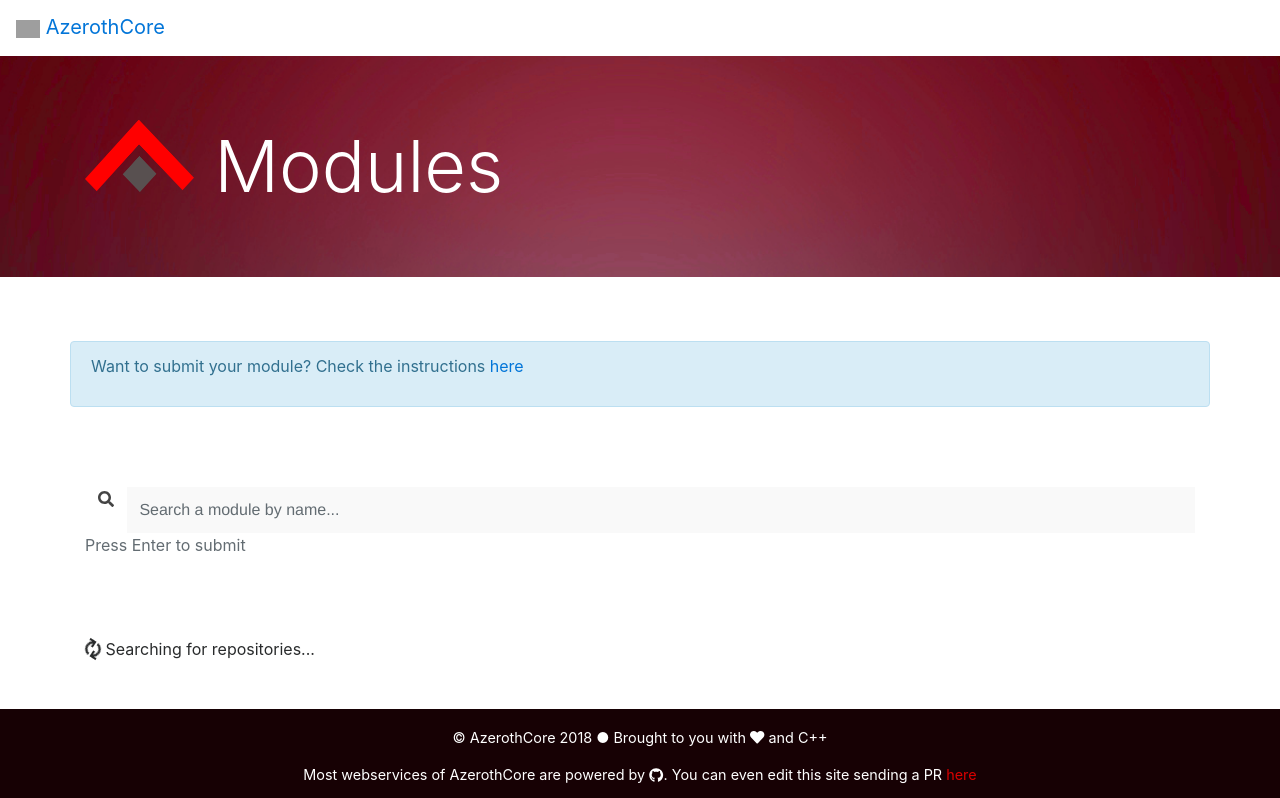
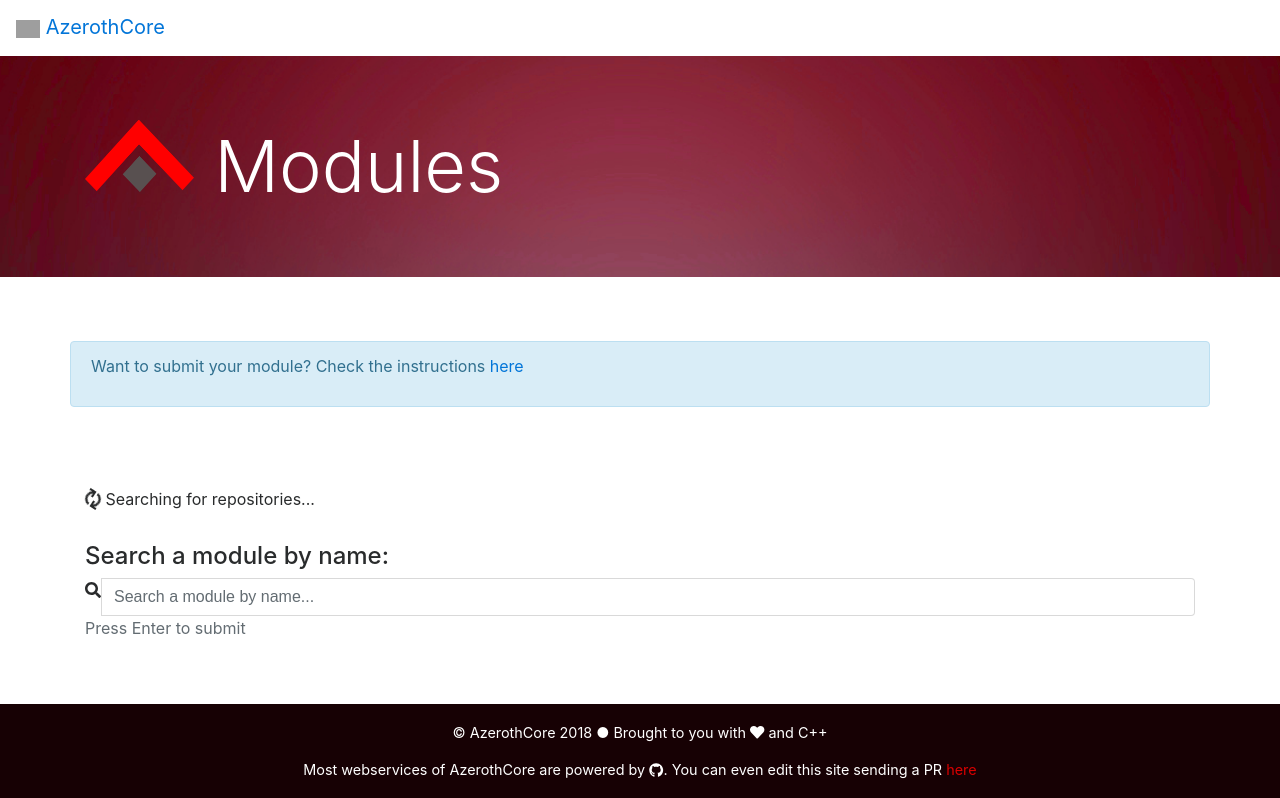
Before and after one commit to azerothcore/catalogue, a Jekyll site: the page built from index.html, in a window 1280 px wide and 1142 px high, cut to the strip 0-798 px from the top of the window. Built offline with Jekyll 4.4.1, drawn with Linux system fonts in a browser that asks for light colours; nearby versions of some CDN libraries; some of the changed lines change nothing that is shown; grey boxes are pictures that could not be loaded.

Commit message:
Add pagination and organize some code
Default 20 modules per page. Closes #5

```diff
--- a/css/style.css
+++ b/css/style.css
@@ -118,3 +118,22 @@
   font-size: .8em;
   margin: 0;
 }
+
+.pagination, .search-bar, .mod-list {
+    margin-top: 2em;
+}
+
+.pagination * {
+    margin-right: 5px;
+}
+
+.pagination button {
+    display: inline-block;
+    width: 5em;
+    height: 1.8em;
+    border-radius: 5px;
+    background-color: #ccc;
+    color: #444;
+    box-shadow: none;
+    border: none;
+}
--- a/index.html
+++ b/index.html
@@ -11,20 +11,22 @@
 
 <div class="row">
     <div class="col">
-        <div id="search" class="input-group">
+        <span id="loading_status" v-if="show"><i :class="icon"></i> (( message ))</span>
+
+        <div id="searchForm">
+            <div class="search-bar">
+                <h4>Search a module by name:</h4>
+                <div class="input-group">
                     <div class="input-group-prepend">
                         <span class="input-group-text"><i class="fas fa-search"></i></span>
                     </div>
-             <input id="acmodule_search" class="form-control" type="text" placeholder="Search a module by name..." required="true" v-on:keyup.enter="doSearch" v-model="words"/>
+                    <input class="form-control" type="text" placeholder="Search a module by name..." v-on:keyup.enter="searchModules" v-model="terms"/>
                 </div>
                 <p class="text-muted">Press Enter to submit</p>
-    </div>
+                <a href="#" v-if="submitted" v-on:click="showAll"><i class="fas fa-plus-circle"></i> Show all the modules...</a>
             </div>
 
-<div class="row">
-    <div class="col">
-        <p id="loading_status" v-if="show"><i :class="icon"></i> (( message ))</p>
-        <ul id="showcase" class="list-unstyled" v-if="items">
+            <ul class="list-unstyled mod-list" v-if="items">
                 <li class="media" v-for="item of items">
                     <template>
                         <img class="mr-3 logo-small" :src="item.logo" alt="logo">
@@ -38,42 +40,76 @@
                     </template>
                 </li>
             </ul>
+
+            <div class="pagination" v-if="pagesAmount > 1">
+                <button type="button" v-on:click="previousPage">Previous</button>
+                <span>Total results: ((resultsAmount)). Showing page ((currentPage)) of ((pagesAmount)).</span>
+                <button type="button" v-on:click="nextPage">Next</button>
+            </div>
+        </div>
     </div>
 </div>
 
 <script type="text/javascript">
 
-var searchBar = new Vue({
-  el: '#acmodule_search',
+let searchForm = new Vue({
+    el: '#searchForm',
+    delimiters: ['((', '))'],
     data: {
-    words: ''
+        terms: '',
+        items: [],
+        resultsAmount: 0,
+        resultsPerPage: 20,
+        currentPage: 1,
+        pagesAmount: 1,
+        submitted: false
     },
     methods: {
-    doSearch: function() {
-      list_modules(this.words);
-      this.words = '';
-    }
+        searchModules: function() {
+            searchStatus.showLoading();
+            var url  = `https://api.github.com/search/repositories?page=${this.currentPage}&per_page=${this.resultsPerPage}&q=org:azerothcore+fork:true+topic:core-module+sort:stars${((this.terms != '') ? '+'+this.terms : '')}`;
+            this.submitted = this.terms.length > 0;
+
+            $.getJSON(url, json => {
+                this.resultsAmount = json.total_count;
+                this.pagesAmount = Math.ceil(json.total_count / this.resultsPerPage);
+
+                if (json.items.length > 0) {
+                    this.loadItems(json.items);
+                    searchStatus.hideMessage();
+                } else {
+                    searchStatus.showError('No results found');
                 }
             });
-
-var mList = new Vue({
-  el: '#showcase',
-  delimiters: ['((', '))'],
-  data: {
-    items: []
         },
-  methods: {
         loadItems: function (_items) {
             this.items = _items;
-
-        this.items.forEach((item, idx) =>{
+            this.items.forEach((item, idx) => {
                 item.logo = item.owner.avatar_url;
                 let iconUrl = `https://raw.githubusercontent.com/${item.full_name}/${item.default_branch}/icon.png`;
                 $.get(iconUrl, (res) => {
                     item.logo = iconUrl;
-                Vue.set(mList.items, idx, item);
+                    Vue.set(this.items, idx, item);
+                })
+                .fail(() => {});
             });
-        });
+        },
+        previousPage: function() {
+            if (this.currentPage == 1) return;
+
+            this.currentPage--;
+            this.searchModules();
+        },
+        nextPage: function() {
+            if (this.currentPage >= this.pagesAmount) return;
+
+            this.currentPage++;
+            this.searchModules();
+        },
+        showAll: function(event) {
+            event.preventDefault();
+            this.terms = '';
+            this.searchModules();
         }
     },
     filters: {
@@ -83,7 +119,7 @@
     }
 });
 
-var mStatus = new Vue({
+var searchStatus = new Vue({
     el: '#loading_status',
     delimiters: ['((', '))'],
     data: {
@@ -104,28 +140,10 @@
             this.message = 'Searching for repositories...';
             this.icon = 'fas fa-sync fa-spin';
             this.show = true;
-            mList.loadItems([]);
+            searchForm.loadItems([]);
         }
     }
 });
 
-function list_modules(search) {
-    mStatus.showLoading();
-
-    if (search != "")
-        search ='+'+search;
-    var url  = 'https://api.github.com/search/repositories?q=org:azerothcore+fork:true+topic:core-module+sort:stars' + search;
-
-    $.getJSON(url, json => {
-        if (json.items.length > 0)
-        {
-            mList.loadItems(json.items);
-            mStatus.hideMessage();
-        } else {
-            mStatus.showError('No results found');
-        }
-    });
-}
-
-$(document).ready(() => { list_modules('') });
+$(document).ready(() => { searchForm.searchModules('') });
 </script>
```
Lines whose indentation alone changed are shown as unchanged.
